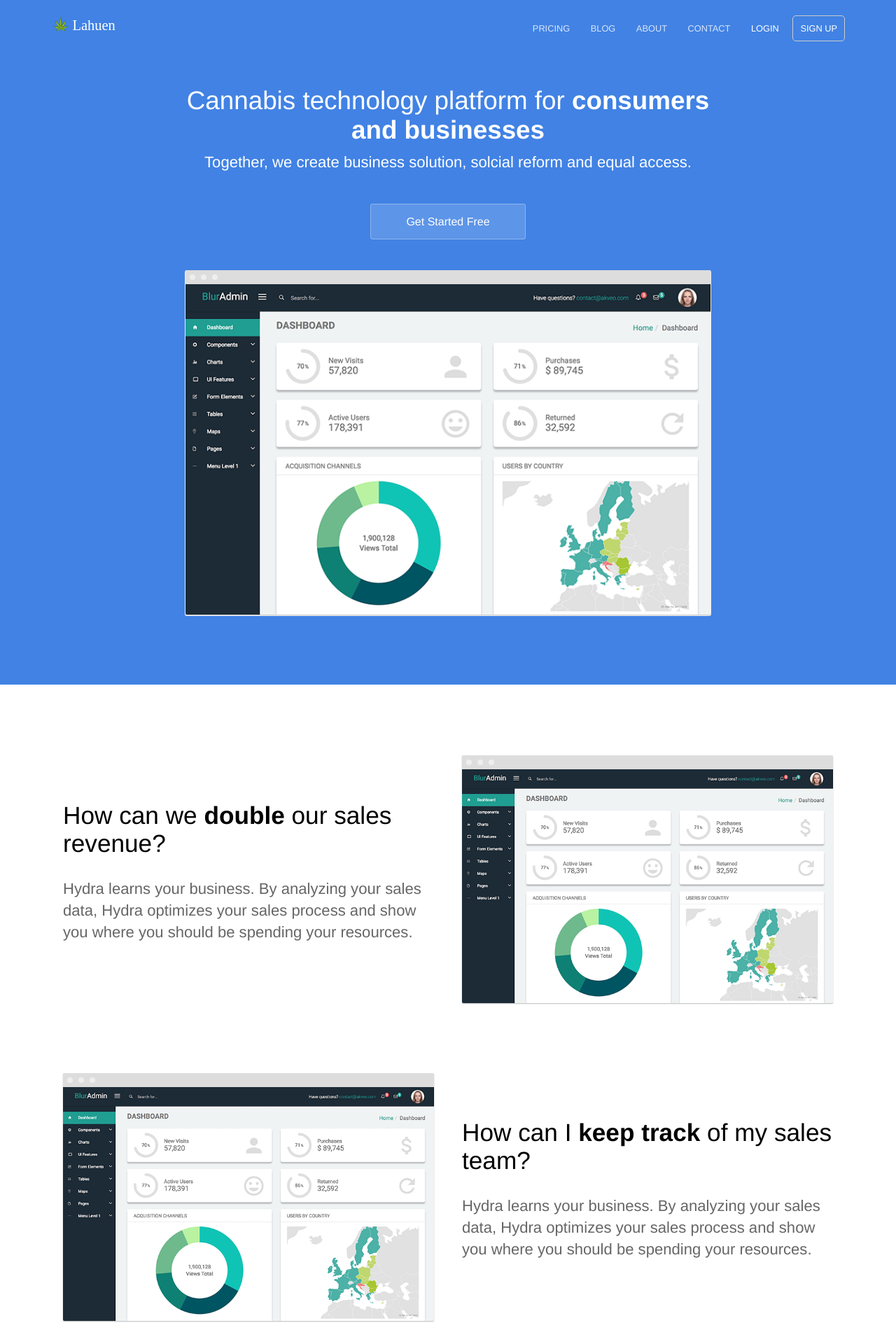
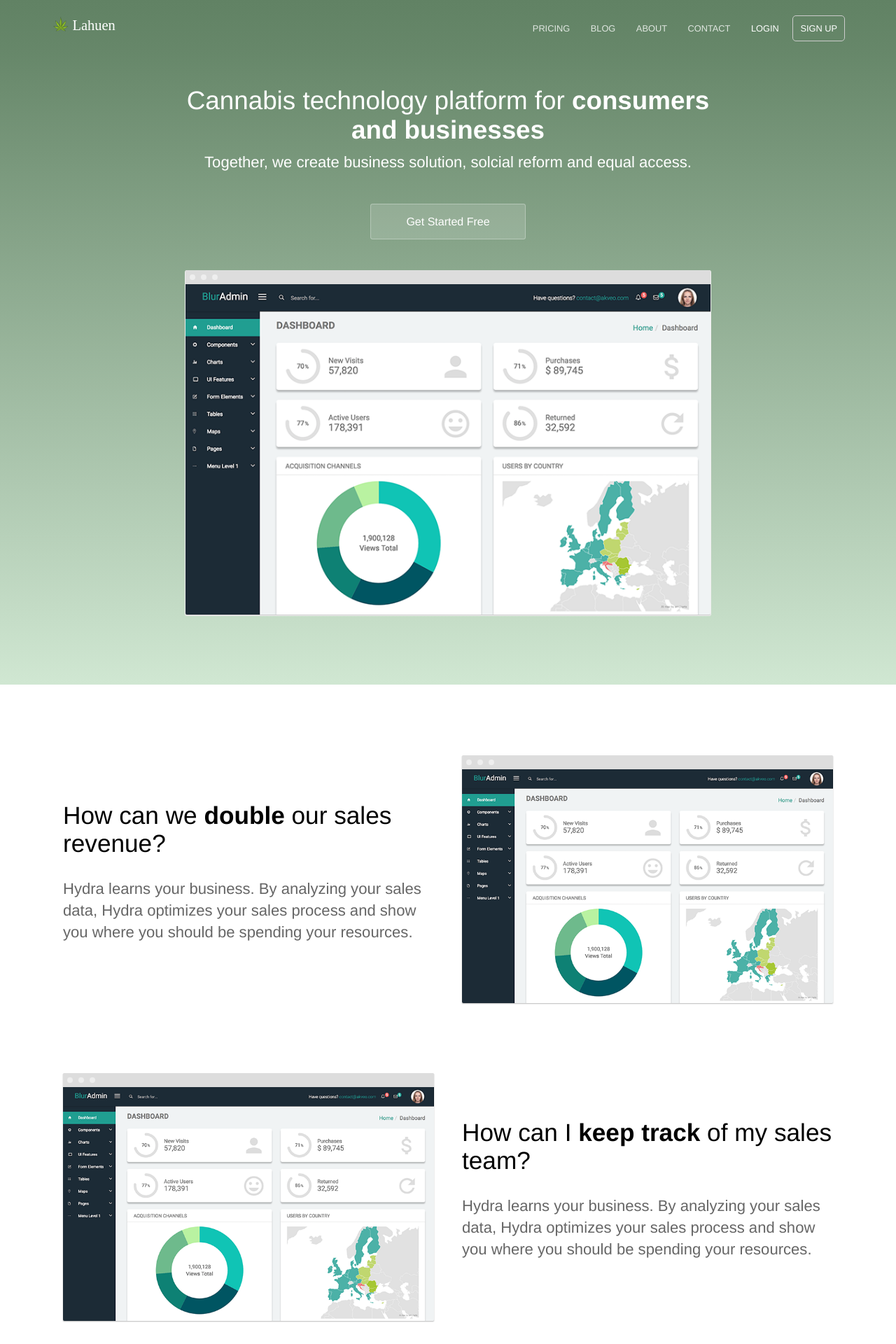
Before and after one commit to lahuen/lahuen, a Jekyll site: the page built from web/index.html, in a window 1280 px wide. Shown: the top 1920 px of the page at 70% size. Built offline with Jekyll 4.4.1, drawn with Linux system fonts in a browser that asks for light colours.

Commit message:
Update variables.scss
change colors

```diff
--- a/web/_sass/variables.scss
+++ b/web/_sass/variables.scss
@@ -1,5 +1,5 @@
-$brand-color: #4182e4;
-$secondary-brand-color: #4182e4;
+$brand-color: #618264;
+$secondary-brand-color: #D0E7D2;
 $middle-gradient-color: mix($brand-color, $secondary-brand-color, 95%);
 
 // Breakpoints
```
